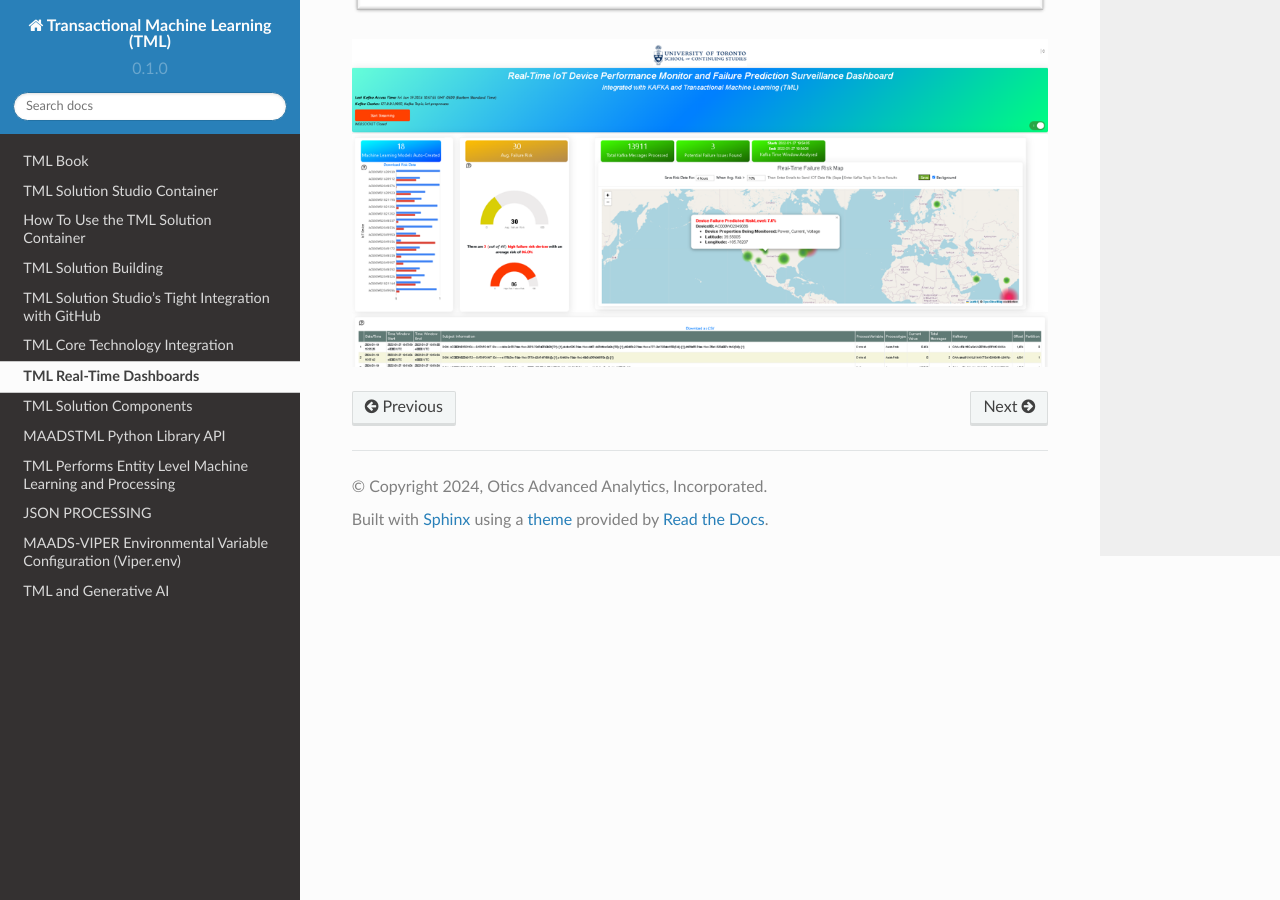
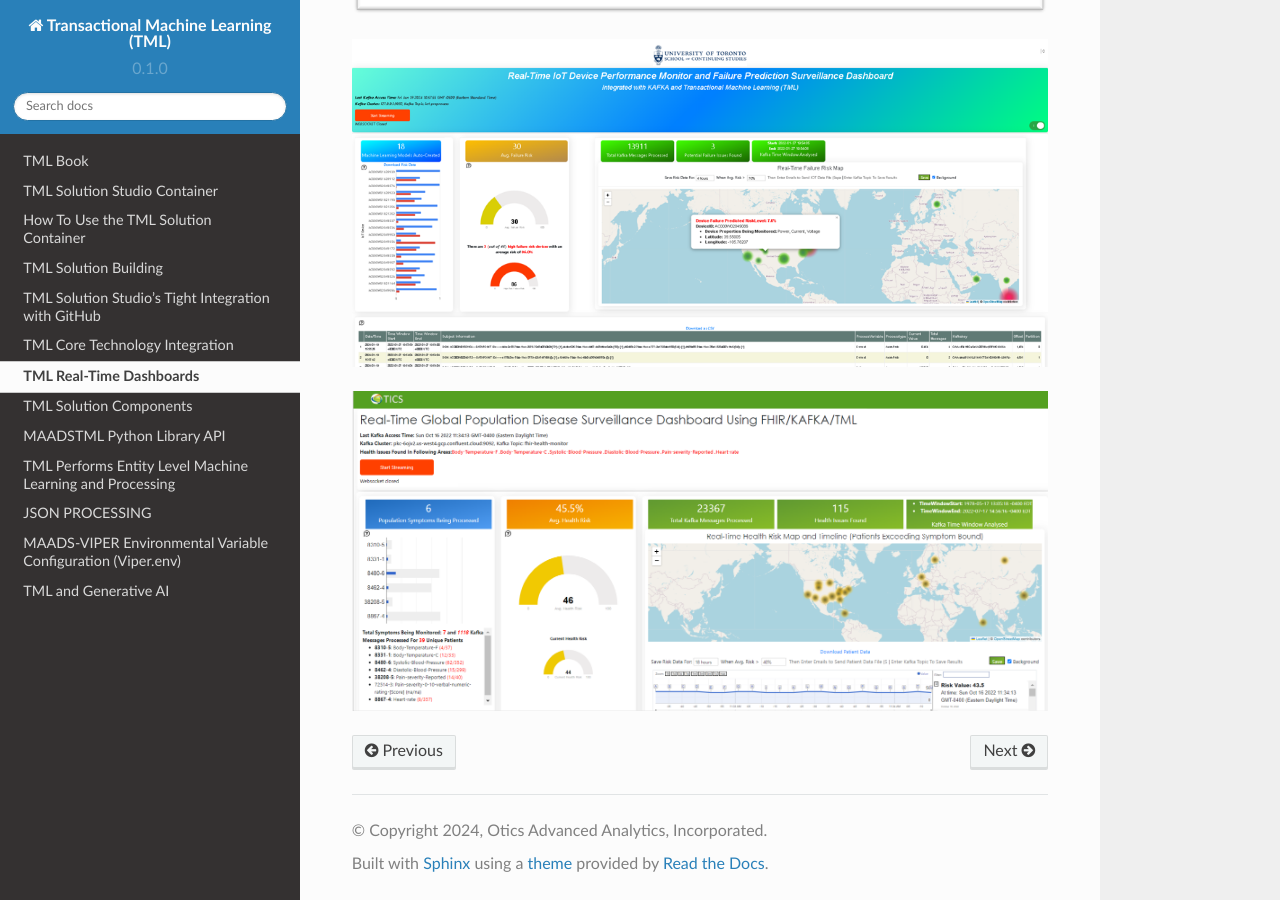
Before and after one commit to smaurice101/readthedocs, a Sphinx documentation site: the page built from docs/source/dashboards.rst, in a window 1280 px wide and 900 px high, scrolled down 1565 px. Built offline with Sphinx 7.4.7 and the Read the Docs theme 2.0.0, drawn with Linux system fonts in a browser that asks for light colours.

Commit message:
Update dashboards.rst

```diff
--- a/docs/source/dashboards.rst
+++ b/docs/source/dashboards.rst
@@ -17,3 +17,5 @@
 .. figure:: d3.png
 
 .. figure:: d4.png
+
+.. figure:: hdash1.png
```
